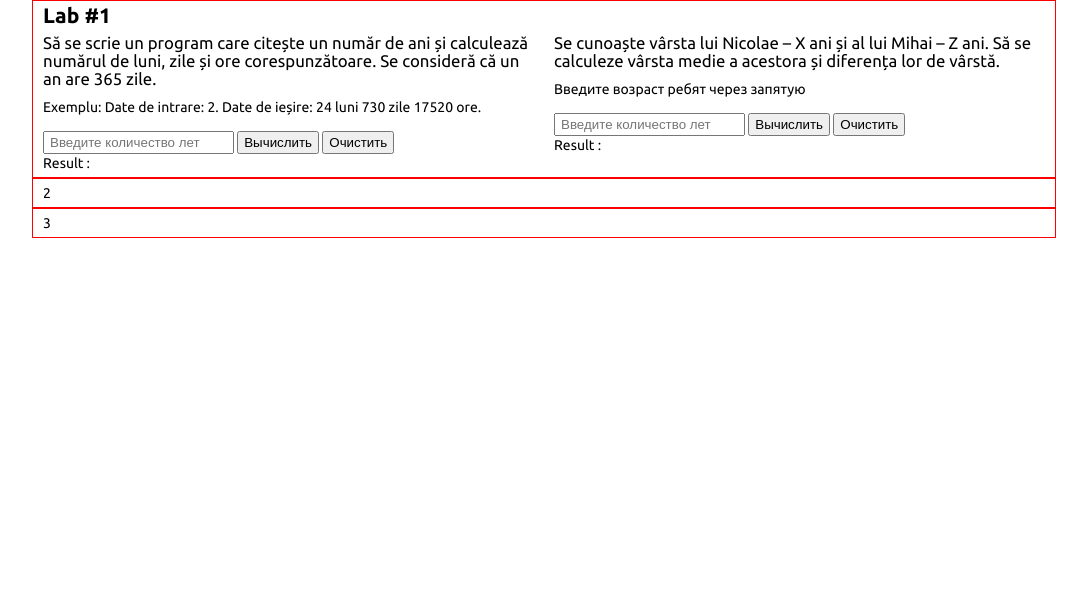
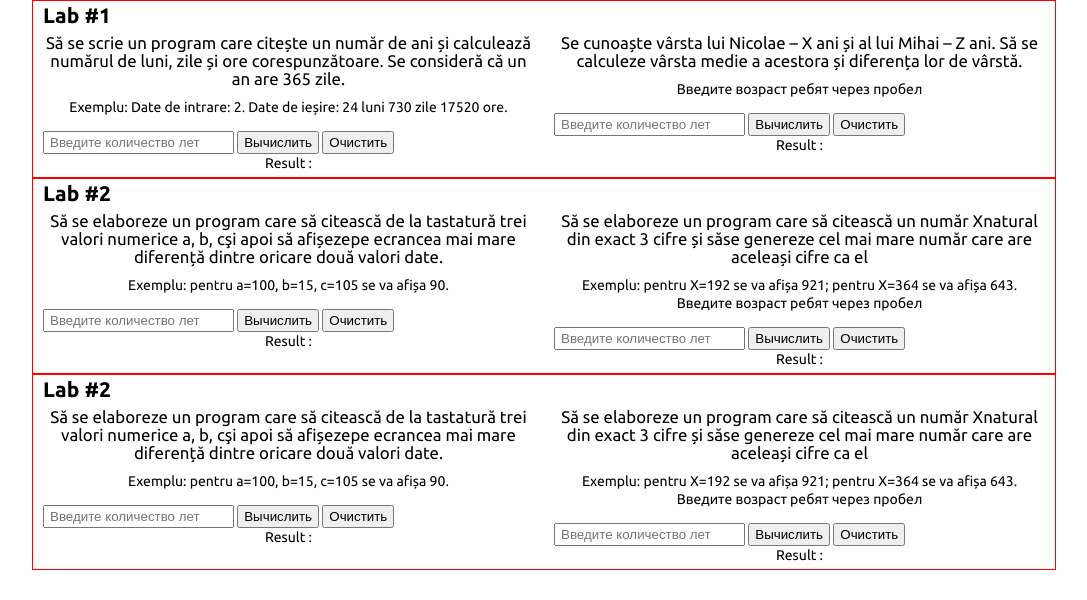
Before and after one commit to Mostenn/Bazele-programarii-I, a website: page app/index.html in a window 1280 px wide. Shown: the whole page, without its empty margins (96-1183 px from the left). Drawn offline with Linux system fonts and the light colour scheme.

Commit message:
Lab #1 Done

```diff
--- a/app/index.html
+++ b/app/index.html
@@ -29,7 +29,7 @@
                     <div class="task" id="task2">
                         <p class="description">Se cunoaște vârsta lui Nicolae – X ani și al lui Mihai – Z ani. Să se calculeze vârsta
                             medie a acestora și diferența lor de vârstă.</p>
-                        <p>Введите возраст ребят через запятую</p>
+                        <p>Введите возраст ребят через пробел</p>
                         <input type="text" class="lab_input" placeholder="Введите количество лет">
                         <button type="submit" onclick="task_2('task2')">Вычислить</button>
                         <button class="reset" onclick="reset('task2')">Очистить</button>
@@ -37,8 +37,50 @@
                     </div>
                 </div>
             </li>
-            <li class="lab">2</li>
-            <li class="lab">3</li>
+            <li class="lab">
+                <h2>Lab #2</h2>
+                <div class="tasks">
+                    <div class="task" id="task3" >
+                        <p class="description">Să se elaboreze un program care să citească de la tastatură trei valori numerice a, b, cşi apoi să afișezepe ecrancea mai mare diferență dintre oricare două valori date.</p>
+                        <p>Exemplu: pentru a=100, b=15, c=105 se va afișa 90.</p>
+                        <input type="text" class="lab_input" placeholder="Введите количество лет">
+                        <button type="submit" onclick="task_3('task3')">Вычислить</button>
+                        <button class="reset" onclick="reset('task3')">Очистить</button>
+                        <p class="">Result : <span class="result"></span></p>
+                    </div>
+                    <div class="task" id="task4">
+                        <p class="description">Să se elaboreze un program care să citească un număr Xnatural din exact 3 cifre și săse genereze cel mai mare număr care are aceleași cifre ca el</p>
+                        <p>Exemplu: pentru X=192 se va afișa 921; pentru X=364 se va afișa 643.</p>
+                        <p>Введите возраст ребят через пробел</p>
+                        <input type="text" class="lab_input" placeholder="Введите количество лет">
+                        <button type="submit" onclick="task_4('task4')">Вычислить</button>
+                        <button class="reset" onclick="reset('task4')">Очистить</button>
+                        <p class="">Result : <span class="result"></span></p>
+                    </div>
+                </div>
+            </li>
+            <li class="lab">
+                <h2>Lab #2</h2>
+                <div class="tasks">
+                    <div class="task" id="task3" >
+                        <p class="description">Să se elaboreze un program care să citească de la tastatură trei valori numerice a, b, cşi apoi să afișezepe ecrancea mai mare diferență dintre oricare două valori date.</p>
+                        <p>Exemplu: pentru a=100, b=15, c=105 se va afișa 90.</p>
+                        <input type="text" class="lab_input" placeholder="Введите количество лет">
+                        <button type="submit" onclick="task_3('task3')">Вычислить</button>
+                        <button class="reset" onclick="reset('task3')">Очистить</button>
+                        <p class="">Result : <span class="result"></span></p>
+                    </div>
+                    <div class="task" id="task4">
+                        <p class="description">Să se elaboreze un program care să citească un număr Xnatural din exact 3 cifre și săse genereze cel mai mare număr care are aceleași cifre ca el</p>
+                        <p>Exemplu: pentru X=192 se va afișa 921; pentru X=364 se va afișa 643.</p>
+                        <p>Введите возраст ребят через пробел</p>
+                        <input type="text" class="lab_input" placeholder="Введите количество лет">
+                        <button type="submit" onclick="task_4('task4')">Вычислить</button>
+                        <button class="reset" onclick="reset('task4')">Очистить</button>
+                        <p class="">Result : <span class="result"></span></p>
+                    </div>
+                </div>
+            </li>
         </ul>
     </div>
     <script src="./js/main.js"></script>
--- a/app/js/main.js
+++ b/app/js/main.js
@@ -1,4 +1,7 @@
-var data, res;
+'use strict'
+
+
+var data, res, arr;
 
 function readData(a) {
     let elem = document.getElementById(a).getElementsByClassName('lab_input')[0];
@@ -17,7 +20,12 @@ function reset(a) {
     elem.value = "";
     let elem1 = document.getElementById(a).getElementsByClassName('result')[0];
     elem1.innerHTML = "";
-
+}
+function string(data) {
+    let str = data;
+    arr = str.split(' ');
+    arr = arr.map(parseFloat).filter(Number);
+    return arr;
 }
 
 function task_1(a) {
@@ -30,6 +38,10 @@ function task_1(a) {
 }
 function task_2(a){
     readData(a);
-    res = data / 2;
+    string(data);
+    let summa = arr.reduce(function(sum,current){
+        return sum + current
+    });
+    res = summa / arr.length;
     result(a, res);
 }
--- a/app/scss/style.scss
+++ b/app/scss/style.scss
@@ -17,6 +17,10 @@ body{
         .task{
             margin-top: 10px;
             max-width: 49%;
+            p:not(.description),
+            p:not(p:last-of-type){
+                text-align: center;
+            }
             .description{
                 font-size: 1.2em;
                 margin-bottom: 10px;
```
Also changed, not shown: app/css/style.css.
